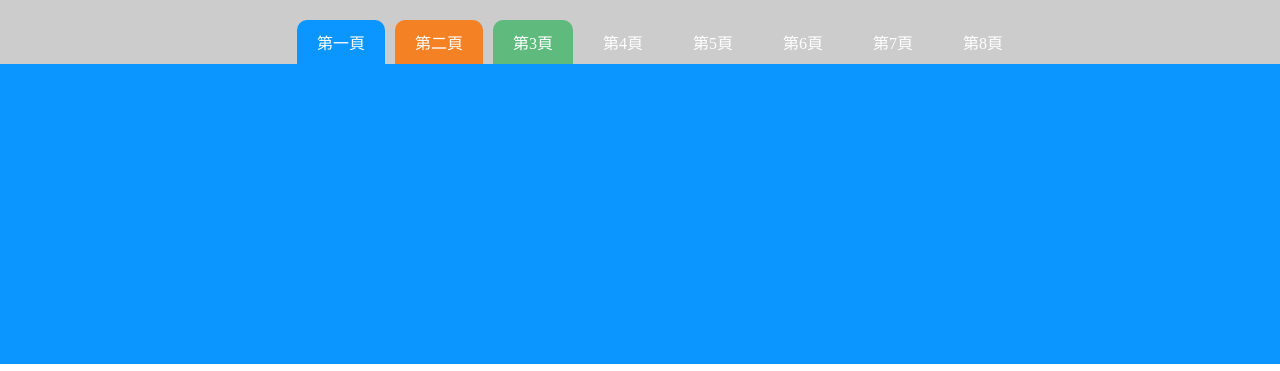
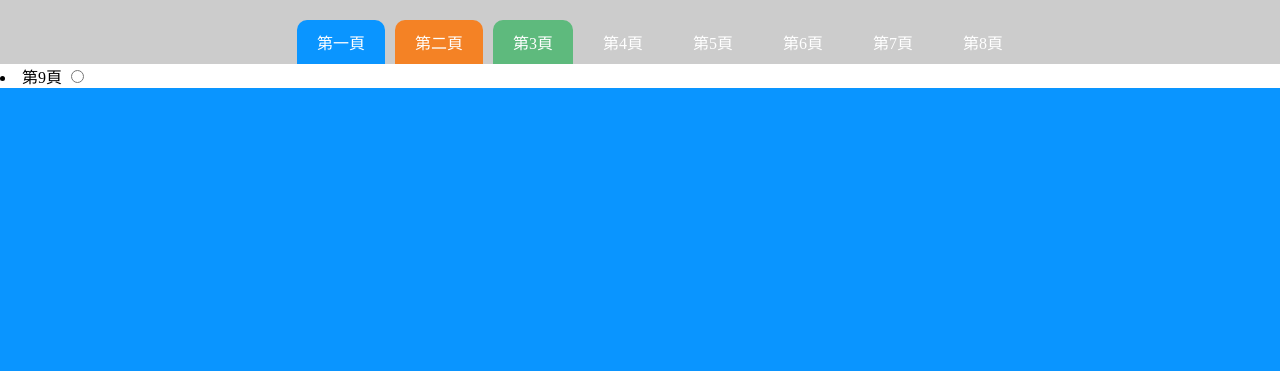
Before and after one commit to sw355498/TGD_104_g2, a plain HTML site: page tag.html in a window 1280 px wide. Shown: the top 371 px of the page. Drawn offline with Linux system fonts and the light colour scheme.

Commit message:
no message

```diff
--- a/tag.html
+++ b/tag.html
@@ -101,6 +101,13 @@
         </li>
     </ul>
 
+    </li>
+        <li>
+            <label for="tag8">第9頁</label>
+            <input type="radio" name="tag" id="tag8">
+        </li>
+    </ul>
+
     <div class="box"></div>
 
     <h1>這是誰做的?</h1>
```
